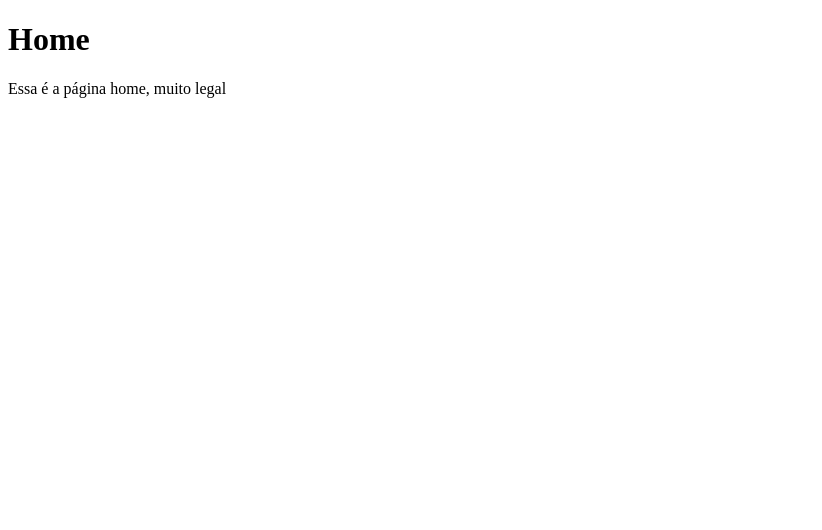
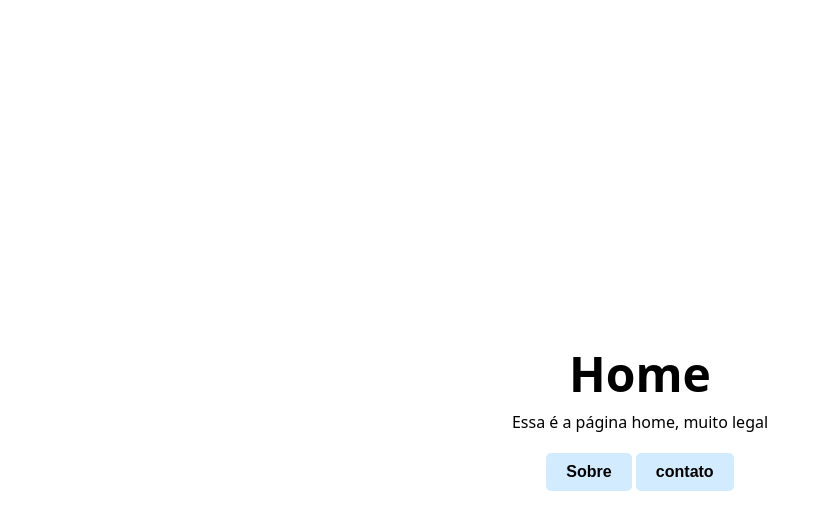
Before and after one commit to Odaviespecifico/backendNode, a website: page index.html in a window 1280 px wide. Shown: the whole page, without its empty margins (0-822 px from the left). Drawn offline with Linux system fonts and the light colour scheme.

Commit message:
Added basic styles for the app

```diff
--- a/index.html
+++ b/index.html
@@ -4,9 +4,16 @@
     <meta charset="UTF-8">
     <meta name="viewport" content="width=device-width, initial-scale=1.0">
     <title>Home</title>
+    <link rel="stylesheet" href="style.css">
 </head>
 <body>
-    <h1>Home</h1>
-    <p>Essa é a página home, muito legal</p>
+    <div class="content">
+        <h1>Home</h1>
+        <p>Essa é a página home, muito legal</p>
+        <div>
+            <a href="/about"><button>Sobre</button></a>
+            <a href="/contact"><button>contato</button></a>
+        </div>
+    </div>
 </body>
 </html>
--- a/package.json
+++ b/package.json
@@ -1,6 +1,7 @@
 {
   "dependencies": {
     "axios": "^1.12.2",
+    "express": "^5.1.0",
     "prompt": "^1.3.0"
   }
 }
--- /dev/null
+++ b/style.css
@@ -0,0 +1,54 @@
+:root {
+    font-family: system-ui, -apple-system, BlinkMacSystemFont, 'Segoe UI', Roboto, Oxygen, Ubuntu, Cantarell, 'Open Sans', 'Helvetica Neue', sans-serif;
+    box-sizing: content-box;
+    margin: 0;
+}
+
+html {
+    height: 100dvh;
+}
+
+body {
+    height: 100%;
+    margin: 0;
+}
+
+div.content {
+    display: flex;
+    justify-content: center;
+    align-items: center;
+    flex-direction: column;
+    height: 100%;
+    box-sizing: content-box;
+}
+
+h1 {
+    margin-bottom: 5px;
+    font-size: 3rem;
+}
+
+p {
+    margin-top: 0;
+    margin-bottom: 20px;
+}
+button {
+    padding: 10px 20px;
+    background-color: #d3ebff;
+    color: white;
+    border: none;
+    border-radius: 5px;
+    cursor: pointer;
+    font-size: 16px;
+    transition: background-color 0.3s ease;
+    color:black;
+    font-weight: bold;
+    &:hover {
+        background-color: #bbe0ff;
+    }
+}
+
+a {
+    text-decoration: none;
+    font-weight: bold;
+    color: black;
+}
```
Also changed, not shown: 404.html (+6 -2 lines), about.html (+6 -2 lines), contact-me.html (+6 -2 lines), index.js (+13 -23 lines), 1 other file.
